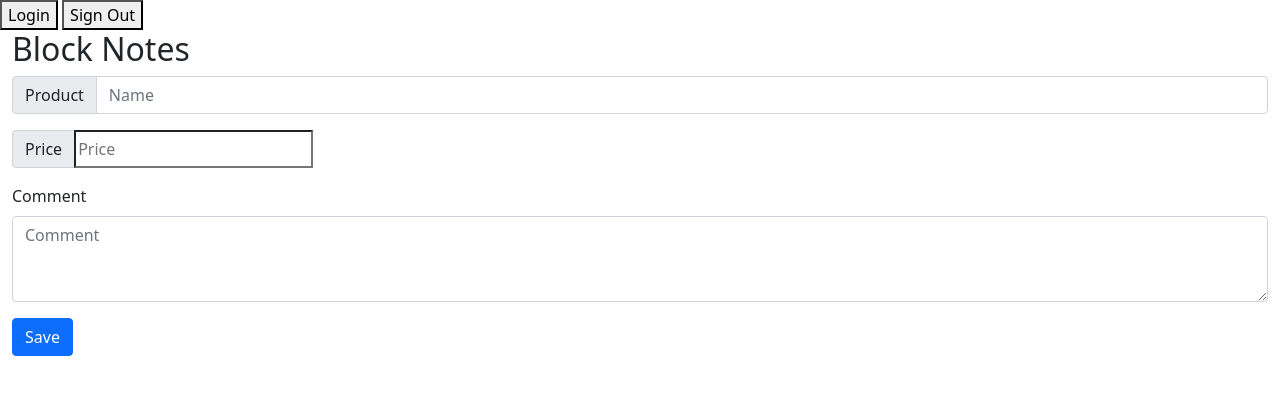
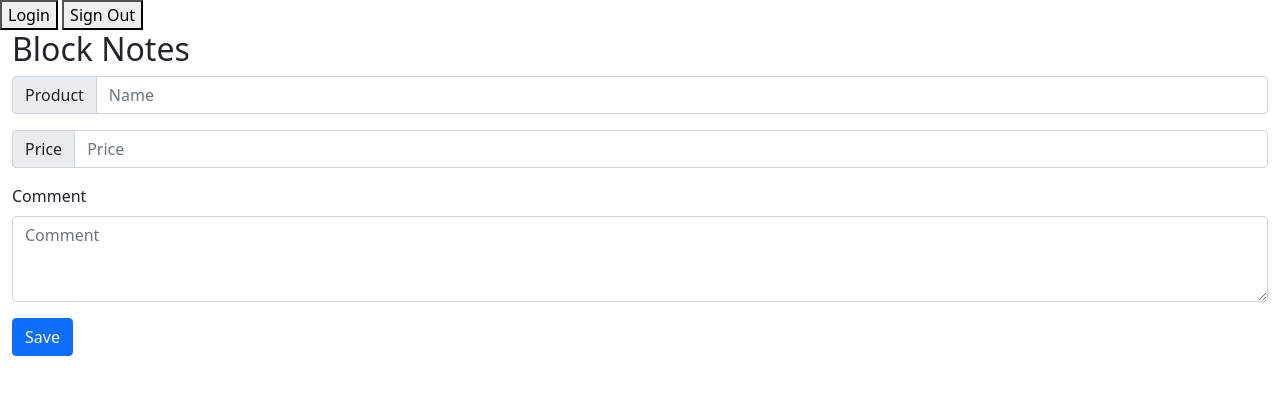
Before and after one commit to vega1030/note_crud, a website: page y/index.html in a window 1280 px wide. Drawn offline with nearby package versions, Linux system fonts and the light colour scheme.

Commit message:
work in alert of error

```diff
--- a/y/index.html
+++ b/y/index.html
@@ -29,7 +29,7 @@
                 </div>
                     <div class="input-group mb-3">
                     <span class="input-group-text" id="inputGroup-sizing-default">Price</span>
-                    <input id="price" type= class="form-control" aria-label="Sizing example input" aria-describedby="inputGroup-sizing-default" placeholder="Price">
+                    <input id="price" type="text" class="form-control" aria-label="Sizing example input" aria-describedby="inputGroup-sizing-default" placeholder="Price">
                 </div>
                 <div class="mb-3">
                     <label for="exampleFormControlTextarea1" class="form-label">Comment</label>
```
